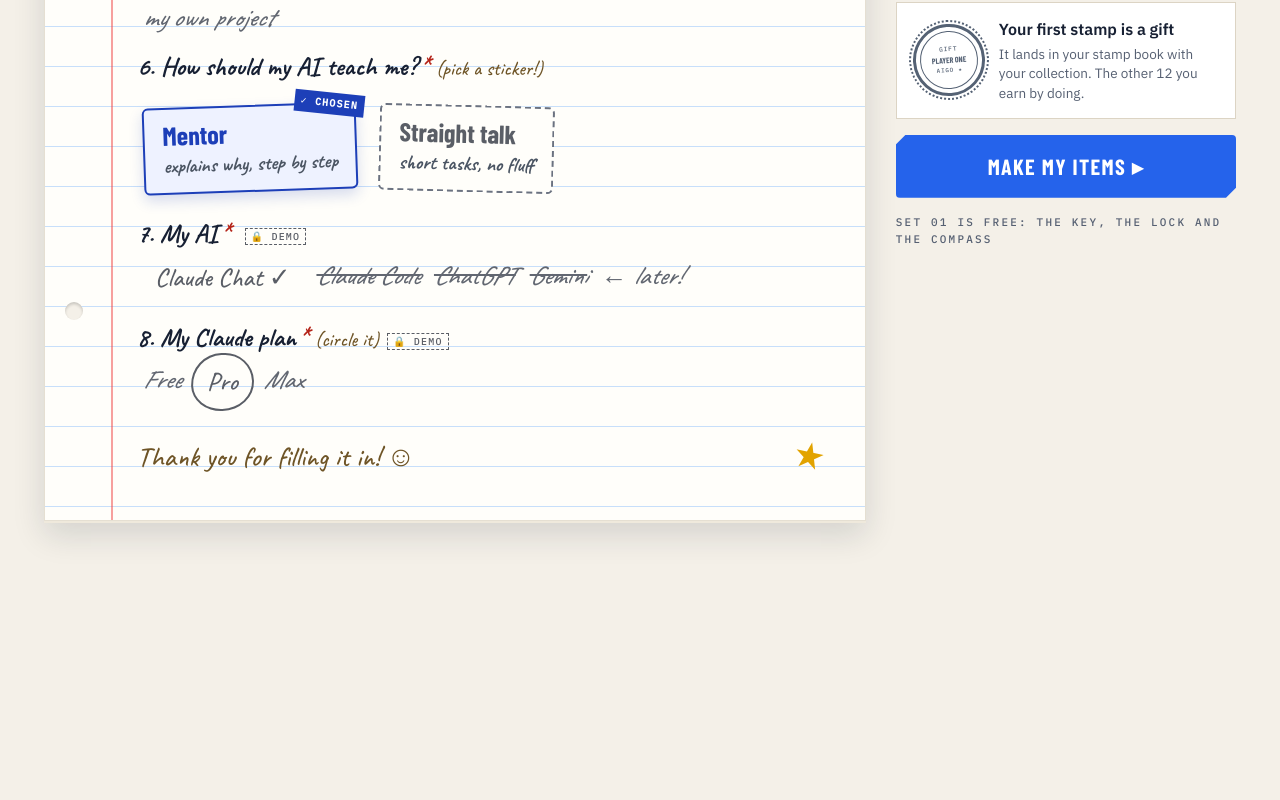
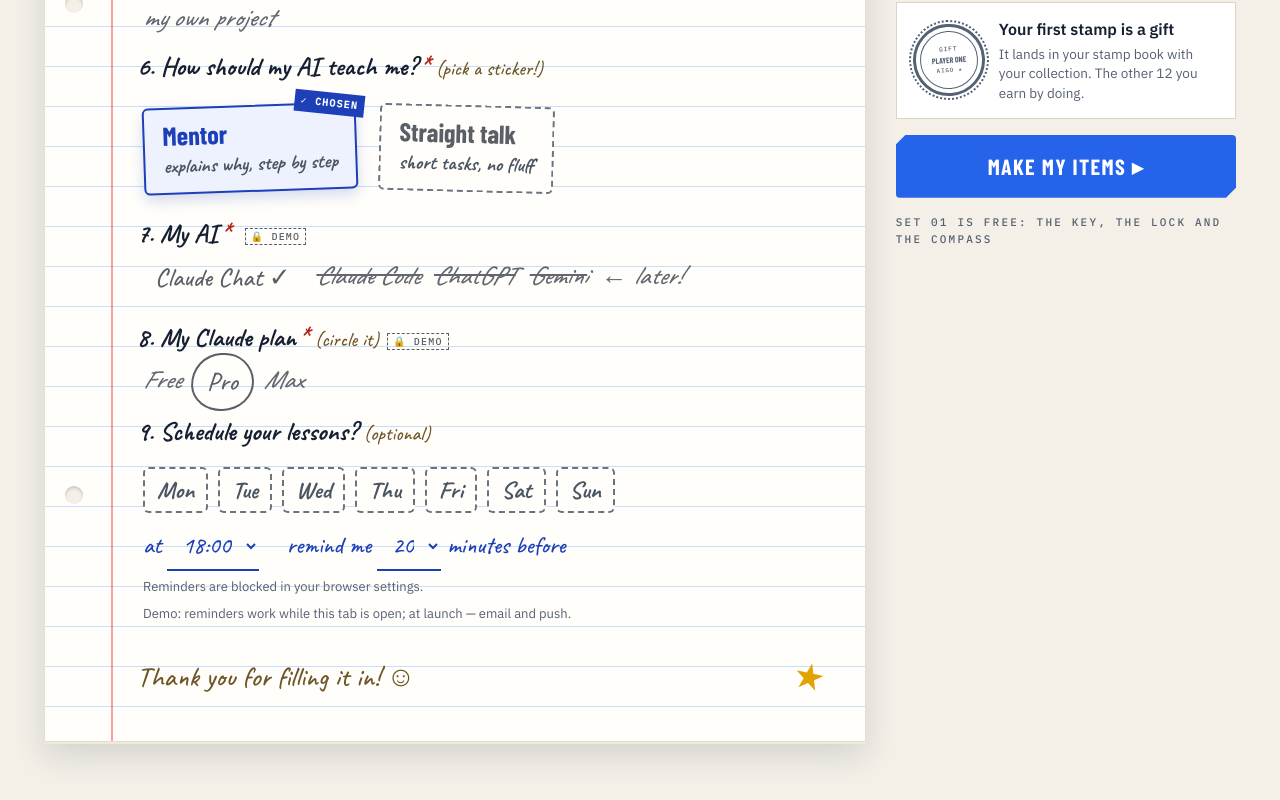
Before and after one commit to Sabira687/BC2.0, a Next.js app in the folder web/: page /start in a window 1280 px wide. Shown: the part 985-1785 px from the top of the page. Before the commit the page ends 1570 px from the top, so only its background shows below. Built offline with nearby package versions, Linux system fonts and the light colour scheme; a web font is replaced by a local one.

Commit message:
feat(web): optional lesson schedule with in-tab reminders
Question 9 in the questionnaire: lesson days, time and a reminder
10/20/30 minutes before. The Collection shows the next lesson.
Also ignore web/AGENTS.md, which Next generates.

Co-Authored-By: Claude Opus 5.5 <noreply@anthropic.com>

```diff
--- a/web/src/components/StartForm.module.css
+++ b/web/src/components/StartForm.module.css
@@ -65,3 +65,12 @@
 .submit { cursor: pointer; border: 0; background: var(--learn); color: #fff; font-family: var(--font-display); font-weight: 800; font-size: 22px; letter-spacing: 0.06em; text-transform: uppercase; padding: 14px 20px; }
 .submit:hover { background: #1d4ed8; }
 @media (max-width: 700px) { .sheet { padding: 24px 18px 28px 56px; } .margin { left: 40px; } .holes { left: 8px; } .title { font-size: 40px; } .side { position: static; } }
+.chips { display: flex; flex-wrap: wrap; gap: 8px 10px; margin: 10px 0 6px 6px; }
+.chip { cursor: pointer; font-family: var(--hand); font-size: 24px; color: #4b5563; background: #fffefa; border: 2px dashed #6b7280; border-radius: 6px; padding: 2px 12px; }
+.chipOn { color: var(--inkblue); border-style: solid; border-color: var(--inkblue); background: #eef2ff; }
+.chip:focus-visible, .inkSelect:focus-visible, .allow:focus-visible { outline: 2px solid var(--link); outline-offset: 2px; }
+.schedRow { display: flex; flex-wrap: wrap; gap: 8px 28px; margin: 8px 0 4px 6px; font-size: 24px; }
+.inkLabel { color: var(--inkblue); font-family: var(--hand); }
+.inkSelect { font-family: var(--hand); font-size: 24px; color: var(--inkblue); background: transparent; border: 0; border-bottom: 2px solid var(--inkblue); border-radius: 0; }
+.allow { cursor: pointer; font-family: var(--hand); font-size: 22px; color: var(--inkblue); background: #fffefa; border: 2px solid var(--inkblue); border-radius: 6px; padding: 2px 14px; margin: 6px 0 0 6px; }
+.note { display: block; font-family: var(--font-body); font-size: 13px; color: var(--muted); margin: 6px 0 0 6px; }
--- a/web/src/components/StartForm.tsx
+++ b/web/src/components/StartForm.tsx
@@ -1,6 +1,7 @@
 "use client";
 import { useRouter } from "next/navigation";
-import { useState, type FormEvent, type ReactNode } from "react";
+import { useEffect, useState, type FormEvent, type ReactNode } from "react";
+import { DAYS, REMIND_OPTIONS, TIMES, loadSchedule, saveSchedule, startReminder, type Day, type Schedule } from "@/lib/schedule";
 import { Stamp } from "@/components/ui";
 import { firstReply } from "@/lib/startpreview";
 import { inkGreeting, allRequiredFilled, sheetNo } from "@/lib/startsheet";
@@ -74,6 +75,61 @@ export function StartForm() {
   const { state } = useAigo();
   if (!state) return <p>Loading…</p>;
   return <StartFormInner initial={state.profile} playerId={state.secrets.playerId} />;
+}
+
+function ScheduleQ() {
+  const [days, setDays] = useState<Day[]>([]);
+  const [time, setTime] = useState("18:00");
+  const [remind, setRemind] = useState<10 | 20 | 30>(20);
+  const [perm, setPerm] = useState<string>("default");
+  const hasNotif = typeof Notification !== "undefined";
+
+  useEffect(() => {
+    const s = loadSchedule();
+    if (s) { setDays(s.days); setTime(s.time); setRemind(s.remind); }
+    if (typeof Notification !== "undefined") setPerm(Notification.permission);
+  }, []);
+
+  const current: Schedule | null = days.length ? { days: DAYS.filter((d) => days.includes(d)), time, remind } : null;
+
+  useEffect(() => {
+    saveSchedule(current);
+    return startReminder(current);
+    // eslint-disable-next-line react-hooks/exhaustive-deps
+  }, [days, time, remind]);
+
+  function toggle(d: Day) {
+    setDays((cur) => (cur.includes(d) ? cur.filter((x) => x !== d) : [...cur, d]));
+  }
+
+  return (
+    <fieldset className={styles.row}>
+      <legend className={styles.q}>9. Schedule your lessons? <span className={styles.hint}>(optional)</span></legend>
+      <div className={styles.chips}>
+        {DAYS.map((d) => (
+          <button key={d} type="button" aria-pressed={days.includes(d)} onClick={() => toggle(d)} className={`${styles.chip} ${days.includes(d) ? styles.chipOn : ""}`}>{d}</button>
+        ))}
+      </div>
+      <div className={styles.schedRow}>
+        <label className={styles.inkLabel}>at{" "}
+          <select value={time} onChange={(e) => setTime(e.target.value)} className={styles.inkSelect}>
+            {TIMES.map((t) => <option key={t} value={t}>{t}</option>)}
+          </select>
+        </label>
+        <label className={styles.inkLabel}>remind me{" "}
+          <select value={remind} onChange={(e) => setRemind(Number(e.target.value) as 10 | 20 | 30)} className={styles.inkSelect}>
+            {REMIND_OPTIONS.map((r) => <option key={r} value={r}>{r}</option>)}
+          </select>{" "}minutes before
+        </label>
+      </div>
+      {hasNotif && perm !== "granted" && perm !== "denied" && (
+        <button type="button" className={styles.allow} onClick={() => { Notification.requestPermission().then((p) => setPerm(p)).catch(() => {}); }}>Allow reminders</button>
+      )}
+      {hasNotif && perm === "granted" && <span className={styles.note}>Reminders allowed.</span>}
+      {hasNotif && perm === "denied" && <span className={styles.note}>Reminders are blocked in your browser settings.</span>}
+      <p className={styles.note}>Demo: reminders work while this tab is open; at launch — email and push.</p>
+    </fieldset>
+  );
 }
 
 function StartFormInner({ initial, playerId }: { initial: Profile; playerId?: string | null }) {
@@ -162,6 +218,7 @@ function StartFormInner({ initial, playerId }: { initial: Profile; playerId?: st
         <Q n={8} text="My Claude plan" hint="circle it" locked>
           <Marked options={["Free", "Pro", "Max"]} chosen="Pro" kind="circle" />
         </Q>
+        <ScheduleQ />
         {(errors.age || errors.level || errors.goal || errors.reason || errors.assistant || errors.plan) && (
           <p role="alert" className={styles.error}>The demo answers could not be checked. Reload the page and try again.</p>
         )}
--- /dev/null
+++ b/web/src/lib/schedule.ts
@@ -0,0 +1,93 @@
+/** Optional lesson schedule. Stored separately from the validated AppState. */
+export const SCHEDULE_KEY = "aigo:schedule:v1";
+export const DAYS = ["Mon", "Tue", "Wed", "Thu", "Fri", "Sat", "Sun"] as const;
+export type Day = (typeof DAYS)[number];
+export const REMIND_OPTIONS = [10, 20, 30] as const;
+export type Schedule = { days: Day[]; time: string; remind: 10 | 20 | 30 };
+
+export const TIMES: string[] = Array.from({ length: 31 }, (_, i) => {
+  const m = 7 * 60 + i * 30;
+  return `${String(Math.floor(m / 60)).padStart(2, "0")}:${String(m % 60).padStart(2, "0")}`;
+});
+
+function validTime(t: unknown): t is string {
+  if (typeof t !== "string") return false;
+  const m = /^(\d{2}):(\d{2})$/.exec(t);
+  if (!m) return false;
+  const h = Number(m[1]);
+  return h >= 0 && h <= 23 && (m[2] === "00" || m[2] === "30");
+}
+
+export function validateSchedule(raw: unknown): Schedule | null {
+  if (!raw || typeof raw !== "object") return null;
+  const r = raw as Record<string, unknown>;
+  if (!Array.isArray(r.days) || r.days.length === 0) return null;
+  const seen = new Set<string>();
+  for (const d of r.days) {
+    if (typeof d !== "string" || !(DAYS as readonly string[]).includes(d) || seen.has(d)) return null;
+    seen.add(d);
+  }
+  if (!validTime(r.time)) return null;
+  if (r.remind !== 10 && r.remind !== 20 && r.remind !== 30) return null;
+  const days = DAYS.filter((d) => seen.has(d));
+  return { days, time: r.time, remind: r.remind };
+}
+
+/** Next lesson at or after `now` (local time). */
+export function nextLesson(schedule: Schedule, now: Date): { day: Day; time: string; at: Date } {
+  const [h, m] = schedule.time.split(":").map(Number);
+  for (let add = 0; add <= 7; add++) {
+    const at = new Date(now.getFullYear(), now.getMonth(), now.getDate() + add, h, m, 0, 0);
+    const day = DAYS[(at.getDay() + 6) % 7] as Day;
+    if (schedule.days.includes(day) && at.getTime() >= now.getTime()) return { day, time: schedule.time, at };
+  }
+  // unreachable for a valid schedule
+  return { day: schedule.days[0] as Day, time: schedule.time, at: now };
+}
+
+export function formatNext(schedule: Schedule, now: Date): string {
+  const n = nextLesson(schedule, now);
+  return `Next lesson: ${n.day} ${n.time} · reminder ${schedule.remind} min before`;
+}
+
+/** Milliseconds until the reminder should fire, or null if it is already past. */
+export function reminderDelay(schedule: Schedule, now: Date): number | null {
+  const n = nextLesson(schedule, now);
+  const d = n.at.getTime() - schedule.remind * 60000 - now.getTime();
+  return d >= 0 ? d : null;
+}
+
+export function loadSchedule(): Schedule | null {
+  try {
+    if (typeof localStorage === "undefined") return null;
+    const s = localStorage.getItem(SCHEDULE_KEY);
+    return s ? validateSchedule(JSON.parse(s)) : null;
+  } catch {
+    return null;
+  }
+}
+
+export function saveSchedule(s: Schedule | null): void {
+  try {
+    if (typeof localStorage === "undefined") return;
+    if (s) localStorage.setItem(SCHEDULE_KEY, JSON.stringify(s));
+    else localStorage.removeItem(SCHEDULE_KEY);
+  } catch {
+    /* storage unavailable */
+  }
+}
+
+const MAX_TIMEOUT = 2147483647;
+
+/** Schedules a notification while the tab is open. Returns a cancel function. */
+export function startReminder(schedule: Schedule | null): () => void {
+  if (!schedule || typeof window === "undefined" || typeof Notification === "undefined") return () => {};
+  const delay = reminderDelay(schedule, new Date());
+  if (delay === null || delay > MAX_TIMEOUT) return () => {};
+  const t = setTimeout(() => {
+    if (Notification.permission === "granted") {
+      new Notification("Lesson soon", { body: `Your lesson starts in ${schedule.remind} minutes.` });
+    }
+  }, delay);
+  return () => clearTimeout(t);
+}
```
Also changed, not shown: web/src/components/CollectionView.tsx (+9 -0 lines), 2 other files (tests, documents, lock files or other folders).
